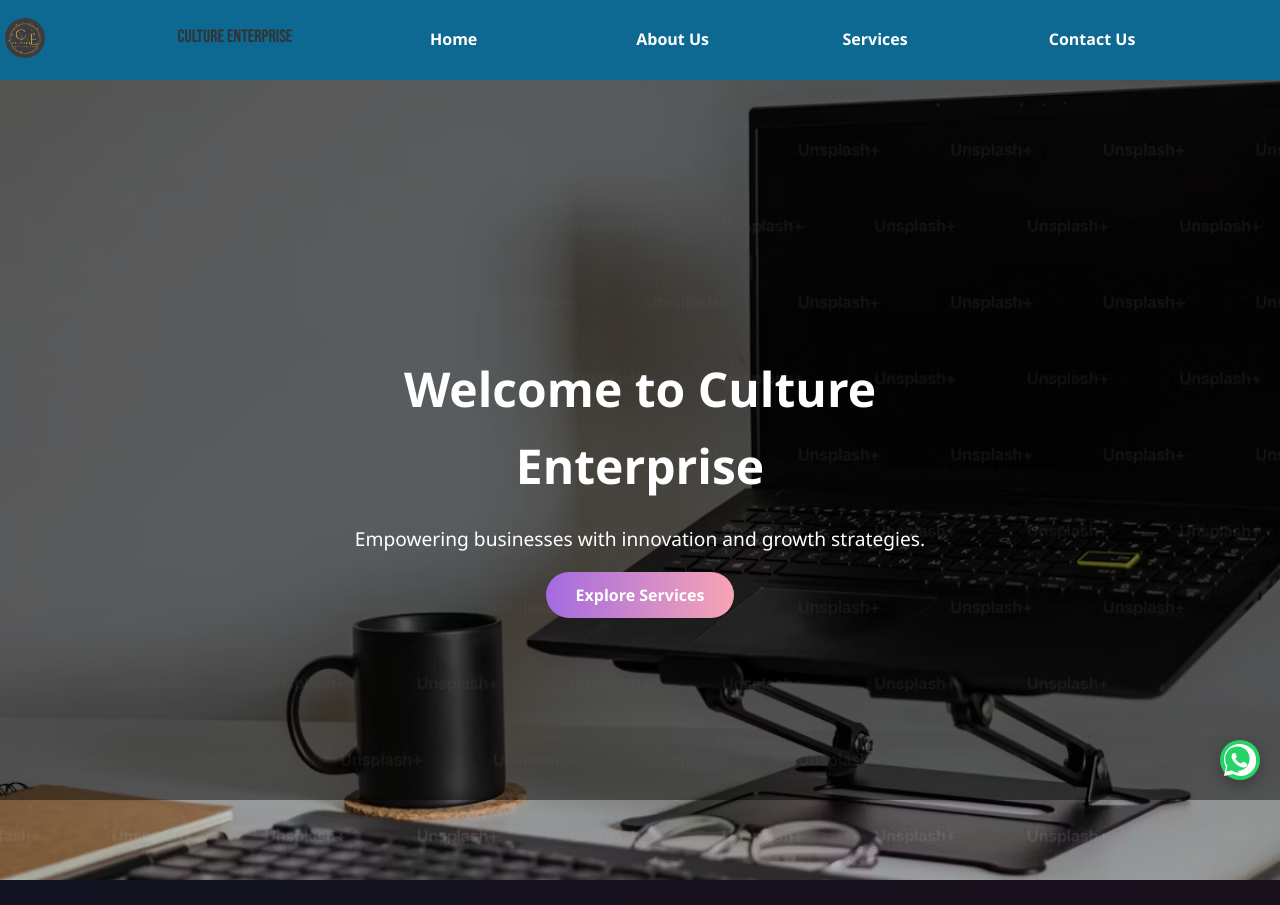
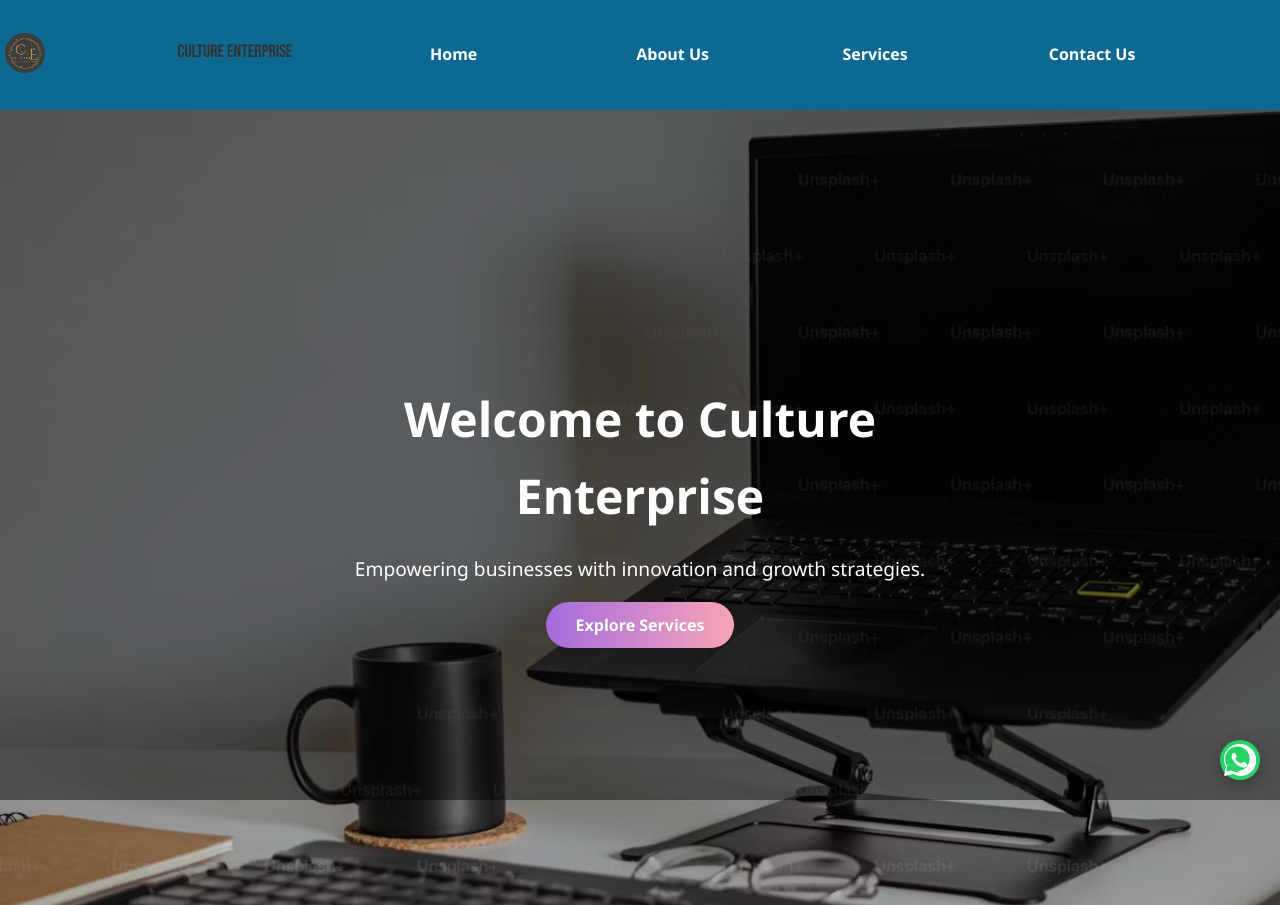
Before and after one commit to joevegas39/culture_1.0, a plain HTML site: page index.html in a window 1280 px wide. Shown: the top 905 px of the page. Drawn offline with Linux system fonts and the light colour scheme.

Commit message:
Update style.css

```diff
--- a/style.css
+++ b/style.css
@@ -22,7 +22,7 @@ body {
     grid-template-columns: 1fr 2fr;
     background-color: #0d6991;
     align-items: center;
-    height: 80px;
+    height: 110px;
     padding-left: 5px;
     z-index: 1000;
     position: sticky;
@@ -684,7 +684,7 @@ footer.glow::after {
 }
 
 section {
-  scroll-margin-top: 80px; /* adjust this to your navbar height */
+  scroll-margin-top: 110px; /* adjust this to your navbar height */
 }
 
 /* ================================
```
